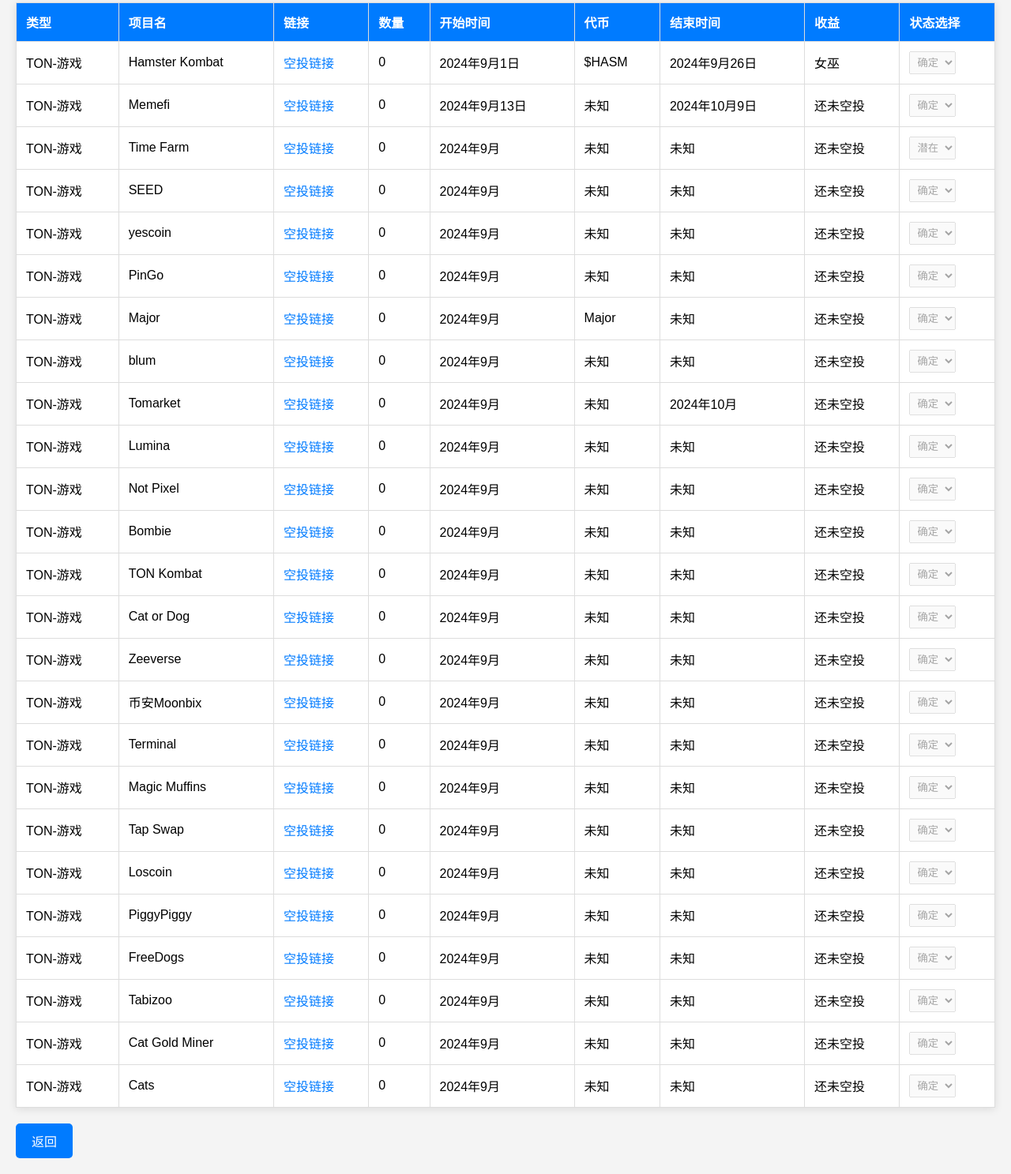
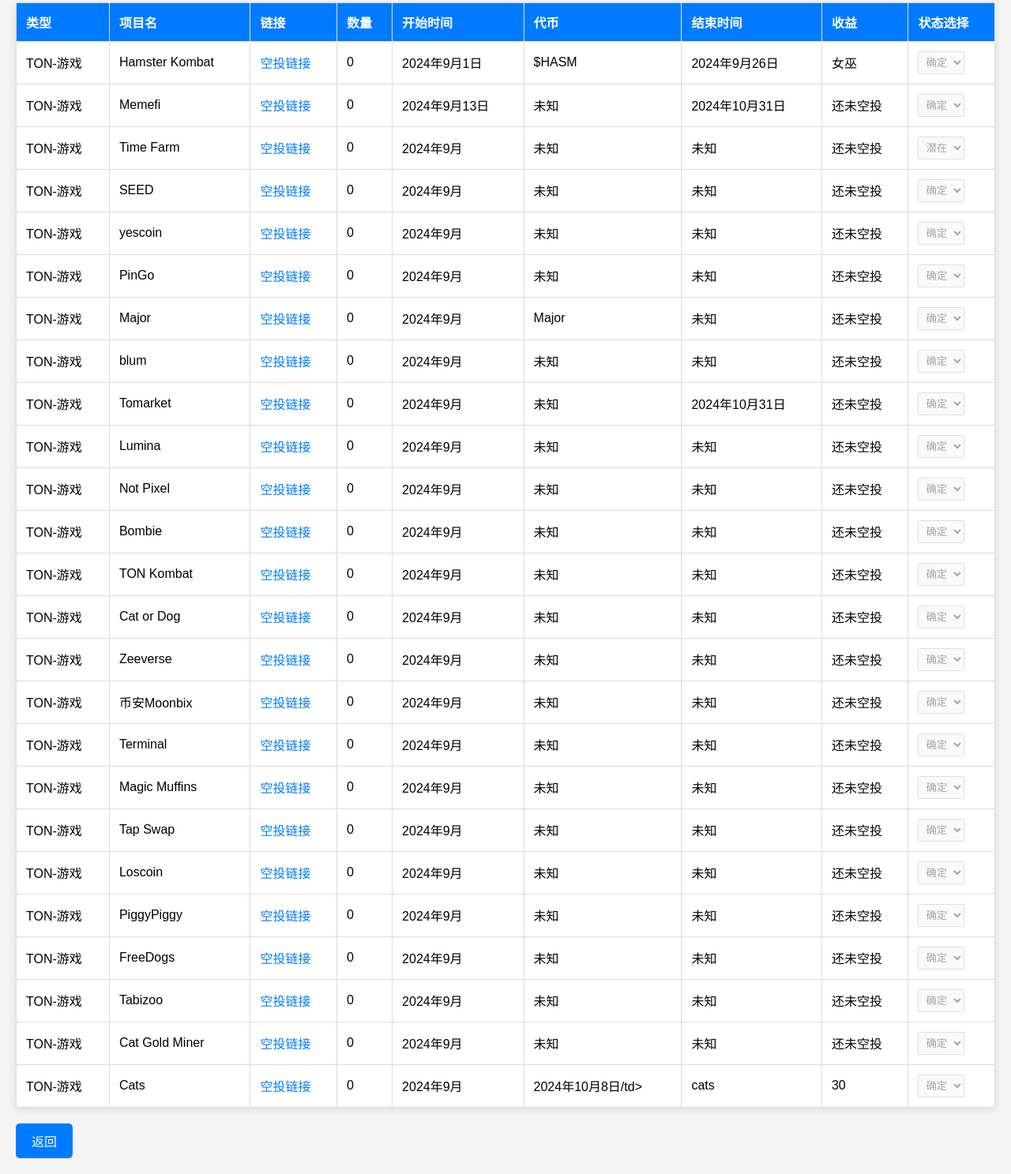
Before and after one commit to xinyuzjj/junjunni, a plain HTML site: page tonganme.html in a window 1280 px wide. Shown: the part 106-1593 px from the top of the page at 79% size. Drawn offline with Linux system fonts and the light colour scheme.

Commit message:
Update tonganme.html

```diff
--- a/tonganme.html
+++ b/tonganme.html
@@ -47,7 +47,7 @@
                 <td>0</td>
                 <td>2024年9月13日</td>
                 <td>未知</td>
-                <td>2024年10月9日</td>
+                <td>2024年10月31日</td>
                 <td>还未空投</td>
                 <td>
                     <select class="status-select" disabled>
@@ -159,7 +159,7 @@
                 <td>0</td>
                 <td>2024年9月</td>
                 <td>未知</td>
-                <td>2024年10月</td>
+                <td>2024年10月31日</td>
                 <td>还未空投</td>
                 <td>
                     <select class="status-select" disabled>
@@ -414,9 +414,9 @@
             <td><a href="https://t.me/catsgang_bot/join?startapp=aDkbYntrDj6jLeVCPGqlR" target="_blank">空投链接</a></td>
             <td>0</td>
             <td>2024年9月</td>
-            <td>未知</td>
-            <td>未知</td>
-            <td>还未空投</td>
+            <td>2024年10月8日/td>
+            <td>cats</td>
+            <td>30</td>
             <td>
                 <select class="status-select" disabled>
                     <option value="确定" selected>确定</option>
```
